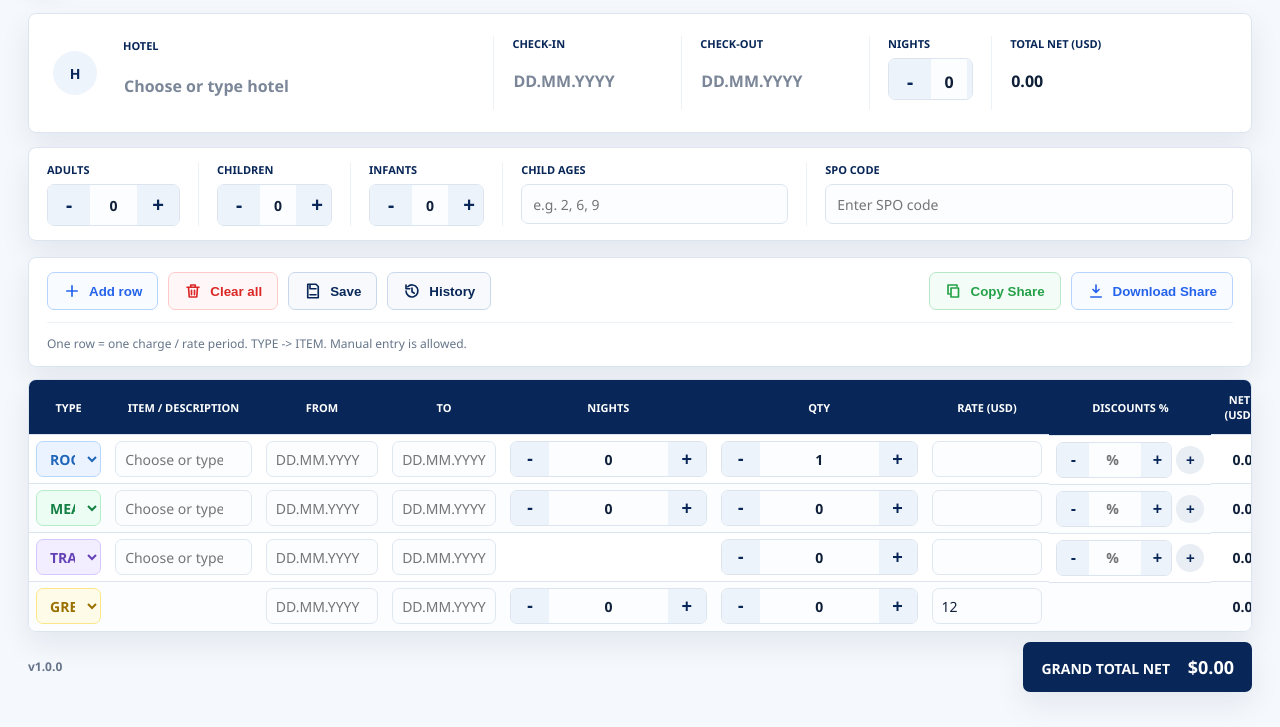
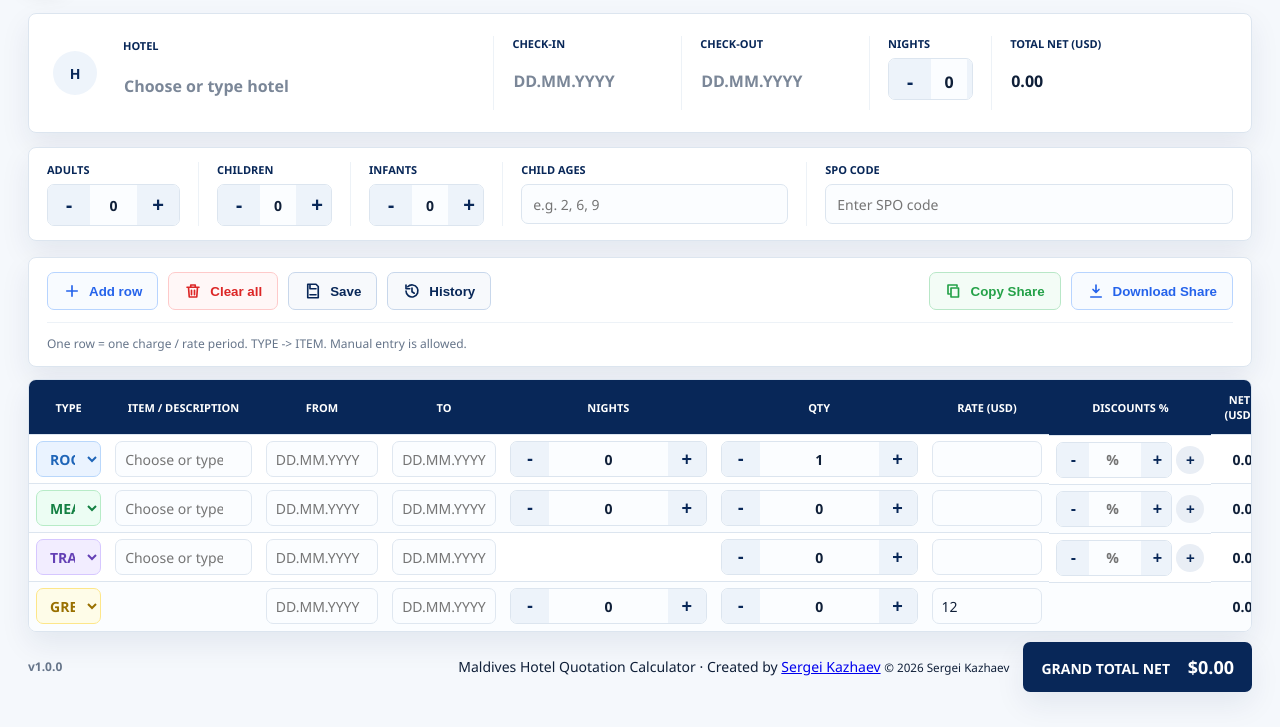
Before and after one commit to Surakij/hotel_calculator, a website: page index.html in a window 1280 px wide. Shown: the part 73-800 px from the top of the page. Drawn offline with Linux system fonts and the light colour scheme.

Commit message:
Add Cloudflare analytics and copyright footer

```diff
--- a/index.html
+++ b/index.html
@@ -106,6 +106,10 @@
 
     <footer class="footer">
       <div class="version" id="appVersion">v1.0.0</div>
+      <div class="app-credit">
+        <span>Maldives Hotel Quotation Calculator · Created by <a href="https://www.linkedin.com/in/sergei-kazhaev/" target="_blank" rel="noopener noreferrer">Sergei Kazhaev</a></span>
+        <small>© 2026 Sergei Kazhaev</small>
+      </div>
       <div class="grand">GRAND TOTAL NET <span id="grandTotal">$0.00</span></div>
     </footer>
   </main>
@@ -143,5 +147,8 @@
     <div id="driveStatus" class="drive-status"></div>
     <div id="historyList" class="history-list"></div>
   </dialog>
+  <!-- Cloudflare Web Analytics -->
+  <script type="module" src="https://static.cloudflareinsights.com/beacon.min.js" data-cf-beacon='{"token":"84b873b1492941daad3920e7eb50430b"}'></script>
+  <!-- End Cloudflare Web Analytics -->
 </body>
 </html>
```
